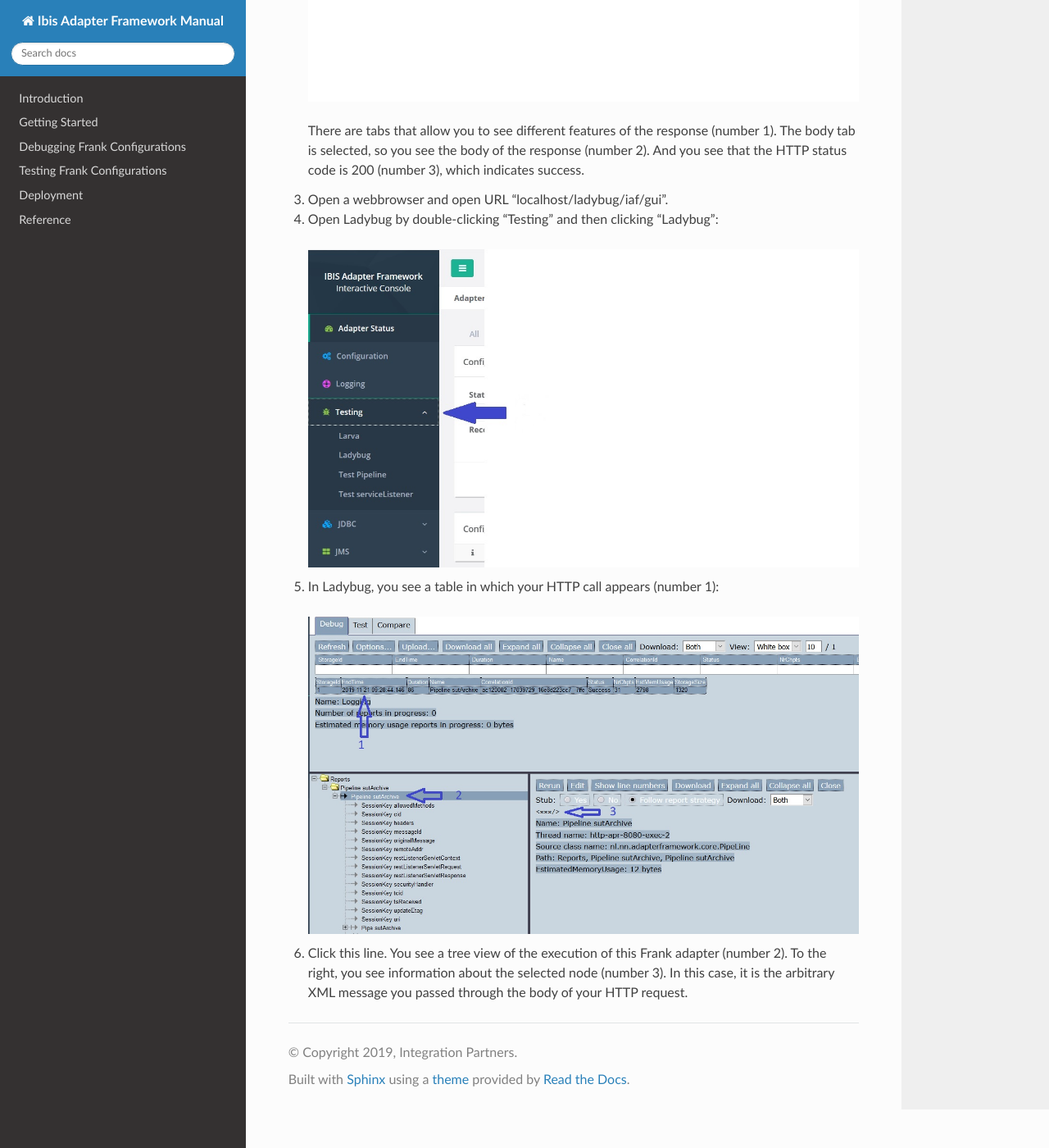
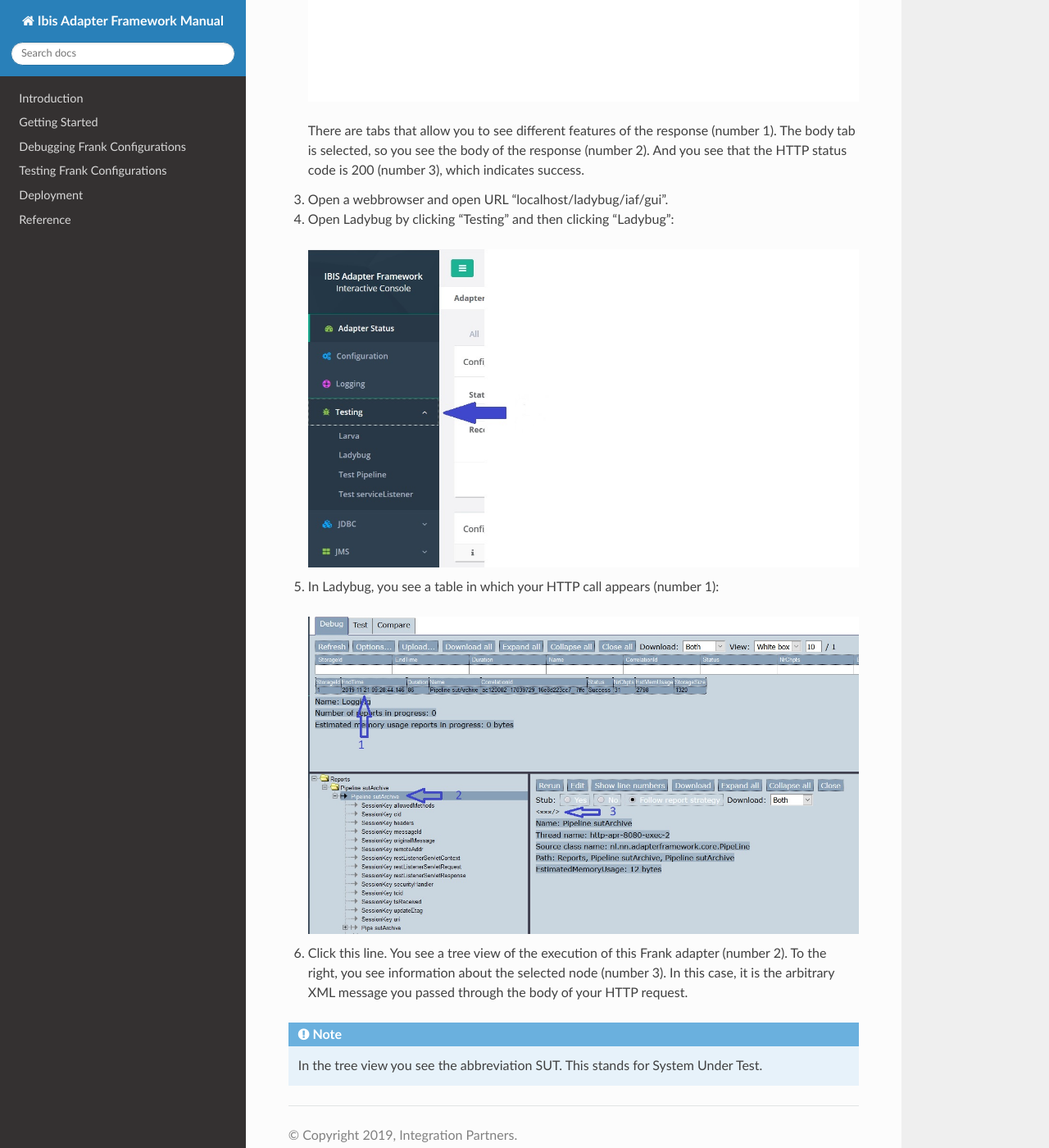
Before and after one commit to frankframework/frank-manual, a Sphinx documentation site: the page built from docs/source/testing/ladybug/useWebInterface/windows.rst, in a window 1280 px wide and 1400 px high, scrolled down 1938 px. Shown: the whole window at 82% size. Built offline with Sphinx 7.4.7 and the Read the Docs theme 2.0.0, drawn with Linux system fonts in a browser that asks for light colours; pages that are not in the unit, such as notebooks, are missing from menus.

Commit message:
Fix issues

```diff
--- a/docs/source/testing/ladybug/preparations/preparations.rst
+++ b/docs/source/testing/ladybug/preparations/preparations.rst
@@ -12,7 +12,7 @@ you do not need this environment and you can skip this section.
 Here are the instructions:
 
 * Install the Frank!framework using the Wearefrank! Quick Docker Installer. See https://github.com/ibissource/docker4ibis.
-* Download :download:`zip <ladybug.zip>`.
+* Download :download:`ladybug <ladybug.zip>`.
 * Unzip this file. This produces a directory called "ladybug".
 * Put directory "ladybug" as a brother of "docker4ibis".
 * When you work under Windows, you need Postman. Install it from https://www.getpostman.com/downloads/. Note that only one of the proceeding subsections requires you to use Postman. You can do the rest of this tutorial without.
--- a/docs/source/testing/ladybug/useWebInterface/windows.rst
+++ b/docs/source/testing/ladybug/useWebInterface/windows.rst
@@ -37,7 +37,7 @@ Please do the following:
    There are tabs that allow you to see different features of the response (number 1). The body tab is selected, so you see the body of the response (number 2). And you see that the HTTP status code is 200 (number 3), which indicates success.
 
 #. Open a webbrowser and open URL "localhost/ladybug/iaf/gui".
-#. Open Ladybug by double-clicking "Testing" and then clicking "Ladybug":
+#. Open Ladybug by clicking "Testing" and then clicking "Ladybug":
 
    .. image:: ../../frankConsoleFindTestTools.jpg
 
@@ -46,3 +46,7 @@ Please do the following:
    .. image:: ladybugReport.jpg
 
 #. Click this line. You see a tree view of the execution of this Frank adapter (number 2). To the right, you see information about the selected node (number 3). In this case, it is the arbitrary XML message you passed through the body of your HTTP request.
+
+.. NOTE::
+
+   In the tree view you see the abbreviation SUT. This stands for System Under Test.
--- a/docs/source/testing/testing.rst
+++ b/docs/source/testing/testing.rst
@@ -8,7 +8,7 @@ but it is not necessary to study that section before this one.
 Larva and Ladybug can be found as follows:
 
 * Open the Frank console in your webbrowser. If you have a configuration named "yourconfig" then go to http://your-server/yourConfig/iaf/gui.
-* In the left-hand menu, double-click "Testing" as shown:
+* In the left-hand menu, click "Testing" as shown:
 
   .. image:: frankConsoleFindTestTools.jpg
 
```
Also changed, not shown: docs/source/testing/ladybug/useWebInterface/useWebInterface.rst (+0 -42 lines).
